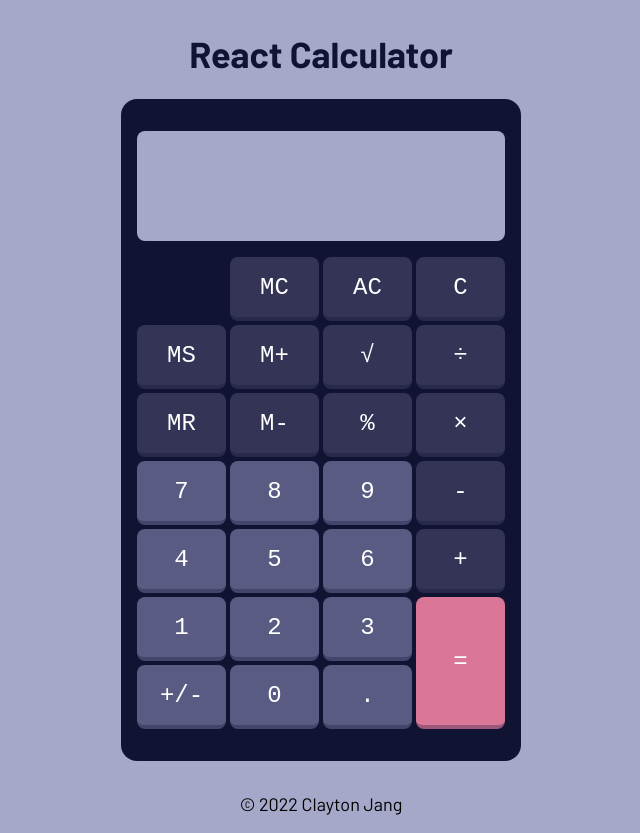
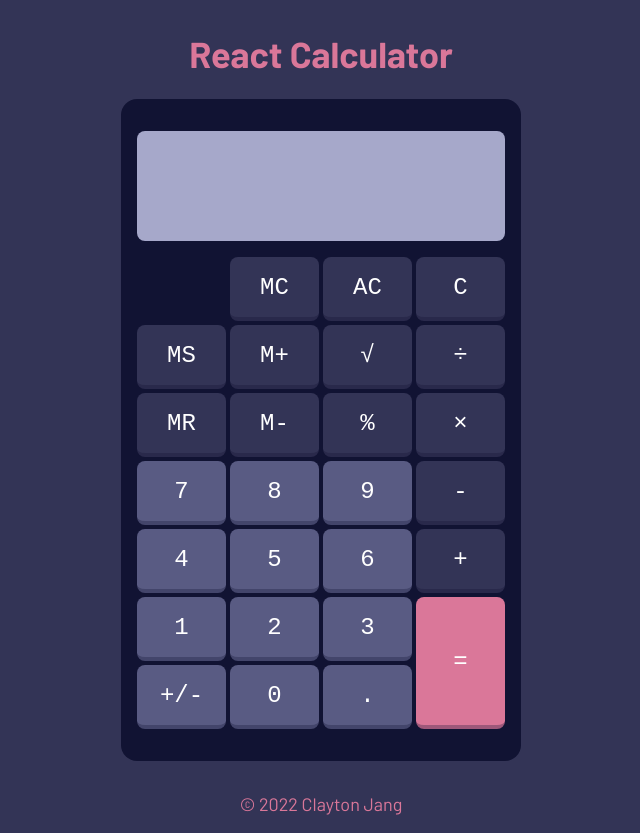
Before and after one commit to cljang/fwd-calculator, a React (Create React App) app: page / in a window 1280 px wide. Shown: the whole page, without its empty margins (319-959 px from the left). Built offline with nearby package versions, Linux system fonts and the light colour scheme.

Commit message:
Change background styling

```diff
--- a/src/styles/_base.scss
+++ b/src/styles/_base.scss
@@ -8,5 +8,5 @@ html {
 }
 
 body {
-  background-color: $main-very-light;
+  background-color: $main;
 }
--- a/src/styles/_footer.scss
+++ b/src/styles/_footer.scss
@@ -2,5 +2,6 @@
 
 footer {
   margin-top: 2rem;
+  color: $accent;
   text-align: center;
 }
--- a/src/styles/_typography.scss
+++ b/src/styles/_typography.scss
@@ -6,6 +6,6 @@ body {
 }
 
 h1 {
-  color: $main-dark;
+  color: $accent;
   text-align: center;
 }
```
